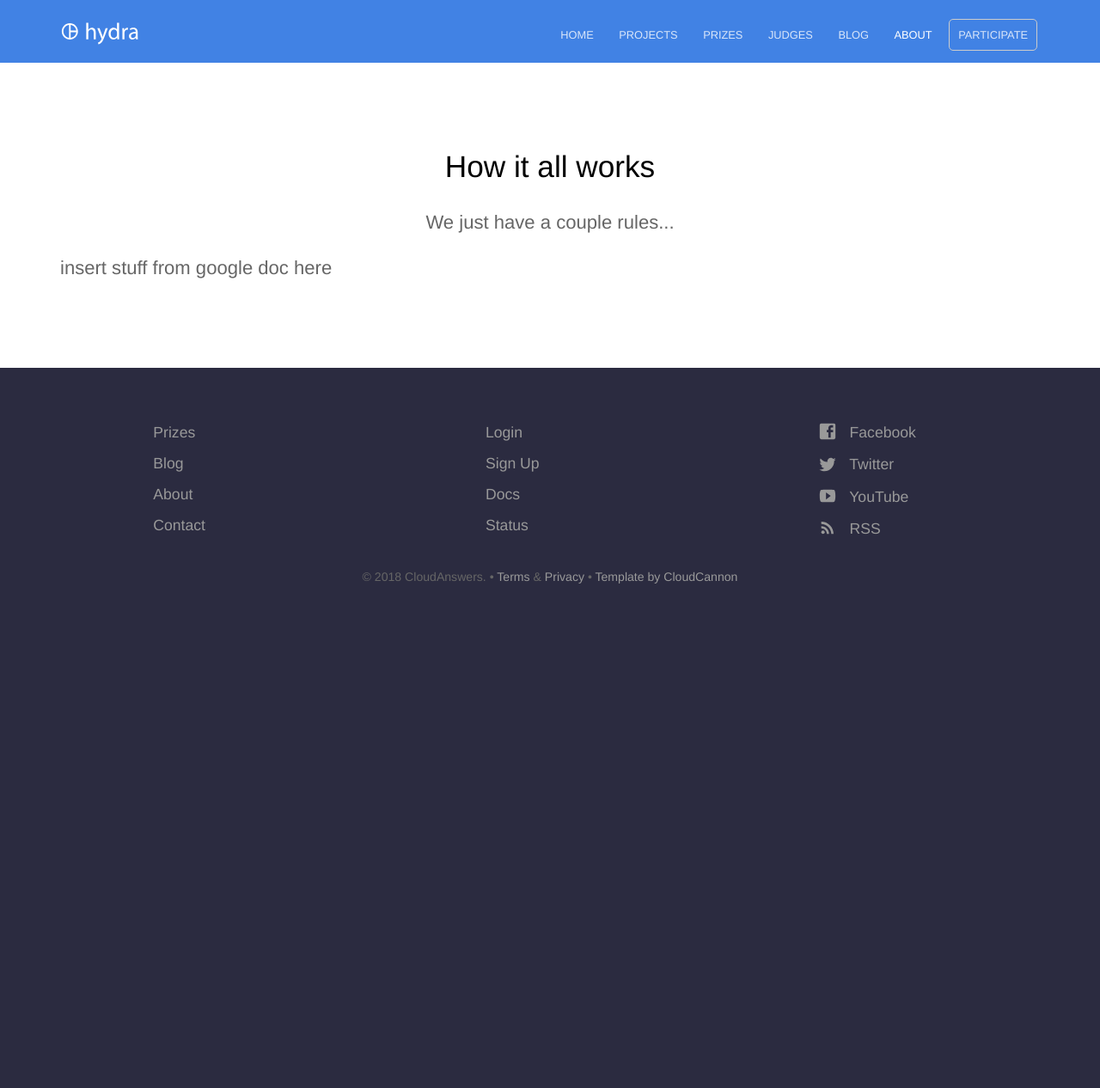
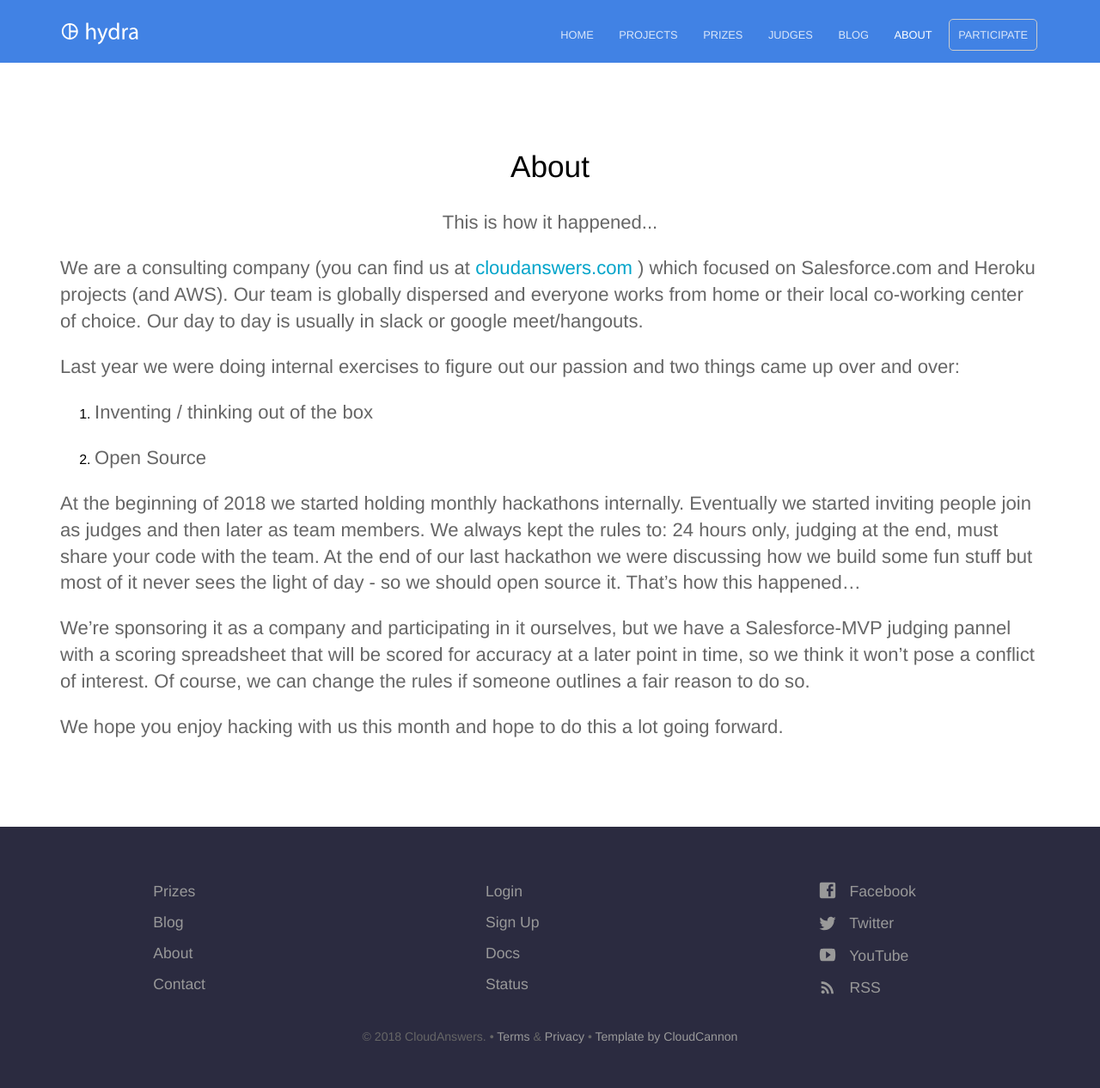
Before and after one commit to cloudanswers/hackathon.cloudanswers.com, a Jekyll site: the page built from about.md, in a window 1280 px wide. Shown: the whole page at 86% size. Built offline with Jekyll 4.4.1, drawn with Linux system fonts in a browser that asks for light colours; before the commit the page ends 900 px from its top, so only the background shows below that.

Commit message:
fill in our story on about page

```diff
--- a/about.md
+++ b/about.md
@@ -1,7 +1,19 @@
 ---
 title: About
-heading: How it all works
-description: We just have a couple rules...
+heading: About
+description: This is how it happened...
 ---
 
-insert stuff from google doc here
+We are a consulting company (you can find us at [cloudanswers.com](https://cloudanswers.com) ) which focused on Salesforce.com and Heroku projects (and AWS). Our team is globally dispersed and everyone works from home or their local co-working center of choice. Our day to day is usually in slack or google meet/hangouts.
+
+Last year we were doing internal exercises to figure out our passion and two things came up over and over:
+
+1.  Inventing / thinking out of the box
+
+2.  Open Source
+
+At the beginning of 2018 we started holding monthly hackathons internally. Eventually we started inviting people join as judges and then later as team members. We always kept the rules to: 24 hours only, judging at the end, must share your code with the team. At the end of our last hackathon we were discussing how we build some fun stuff but most of it never sees the light of day - so we should open source it. That's how this happened...
+
+We're sponsoring it as a company and participating in it ourselves, but we have a Salesforce-MVP judging pannel with a scoring spreadsheet that will be scored for accuracy at a later point in time, so we think it won't pose a conflict of interest. Of course, we can change the rules if someone outlines a fair reason to do so.
+
+We hope you enjoy hacking with us this month and hope to do this a lot going forward.
```
